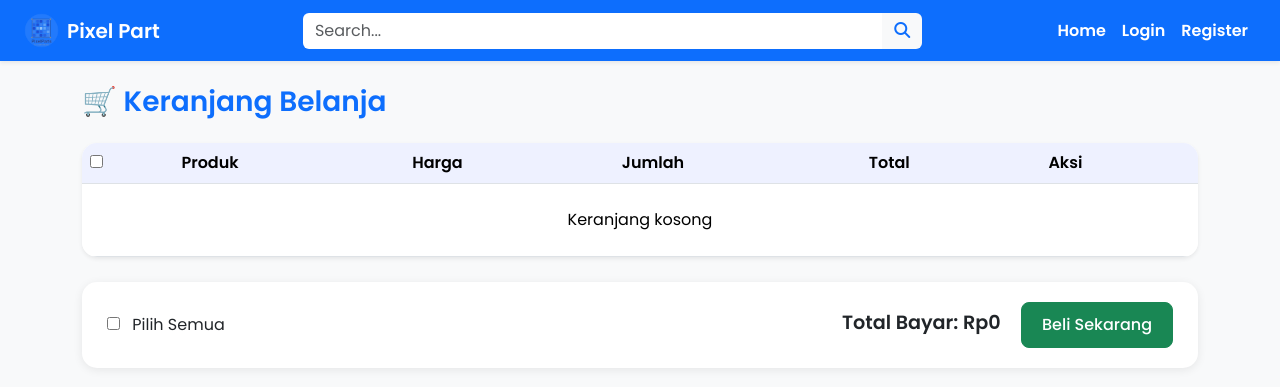
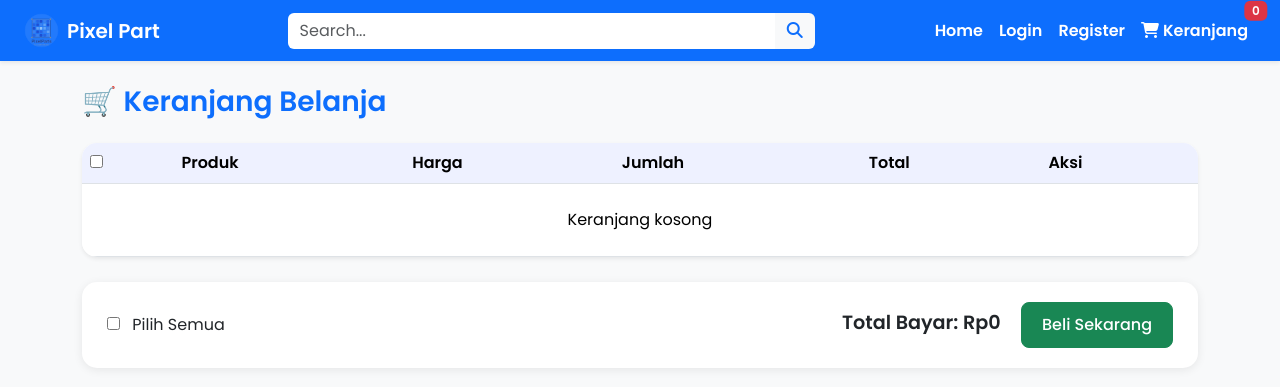
Before and after one commit to jack-horne/e-comerce, a PHP site: page /view/template/chart.php in a window 1280 px wide. Shown: the top 387 px of the page. Run offline with PHP 8.4, Linux system fonts and the light colour scheme.

Commit message:
fix: Correct logo path in chart page and add cart item count badge

```diff
--- a/view/template/chart.php
+++ b/view/template/chart.php
@@ -108,7 +108,7 @@
     <nav class="navbar navbar-expand-lg navbar-dark bg-primary sticky-top shadow-sm">
       <div class="container-fluid px-4">
         <a class="navbar-brand fw-bold d-flex align-items-center" href="../index.php">
-          <img src="public/image/icons/logo.png" alt="Logo" width="35" height="35" class="me-2">
+          <img src="../public/image/icons/logo.png" alt="Logo" width="35" height="35" class="me-2">
           Pixel Part
         </a>
 
@@ -136,7 +136,12 @@
             <li class="nav-item">
               <a class="nav-link text-white fw-semibold" href="register.php">Register</a>
             </li>
-
+            <li class="nav-item position-relative">
+              <a class="nav-link text-white fw-semibold" href="chart.php">
+                <i class="fas fa-shopping-cart"></i> Keranjang
+                <span class="badge bg-danger position-absolute top-0 start-100 translate-middle" id="cart-count">0</span>
+              </a>
+            </li>
           </ul>
         </div>
       </div>
```
Also changed, not shown: admin/dashboard.php (line endings or trailing spaces).
